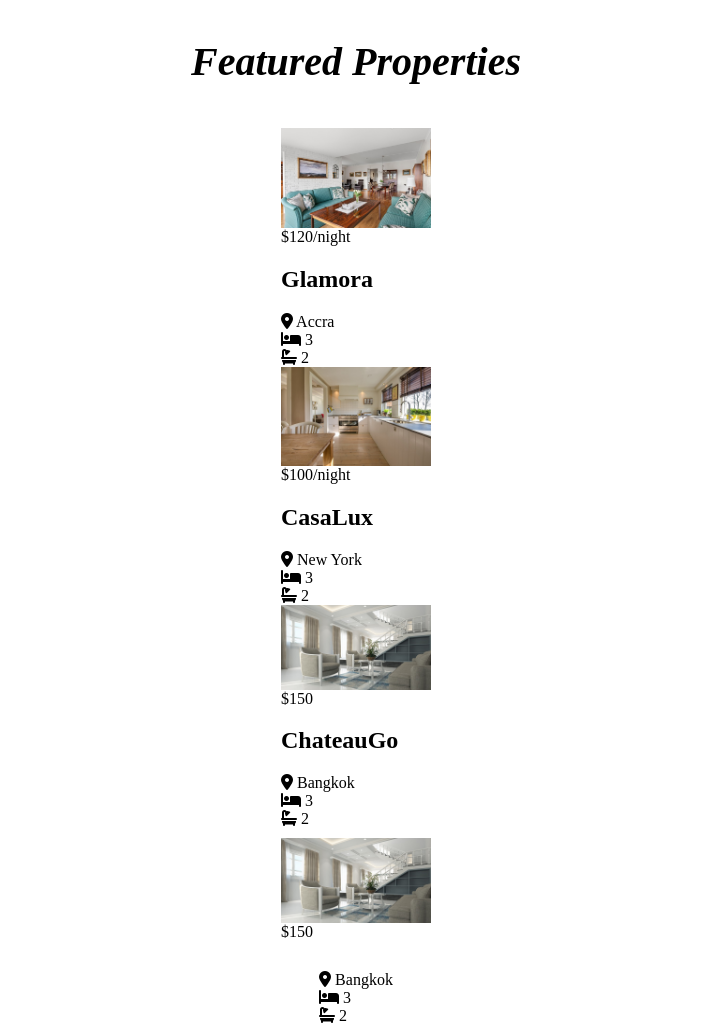
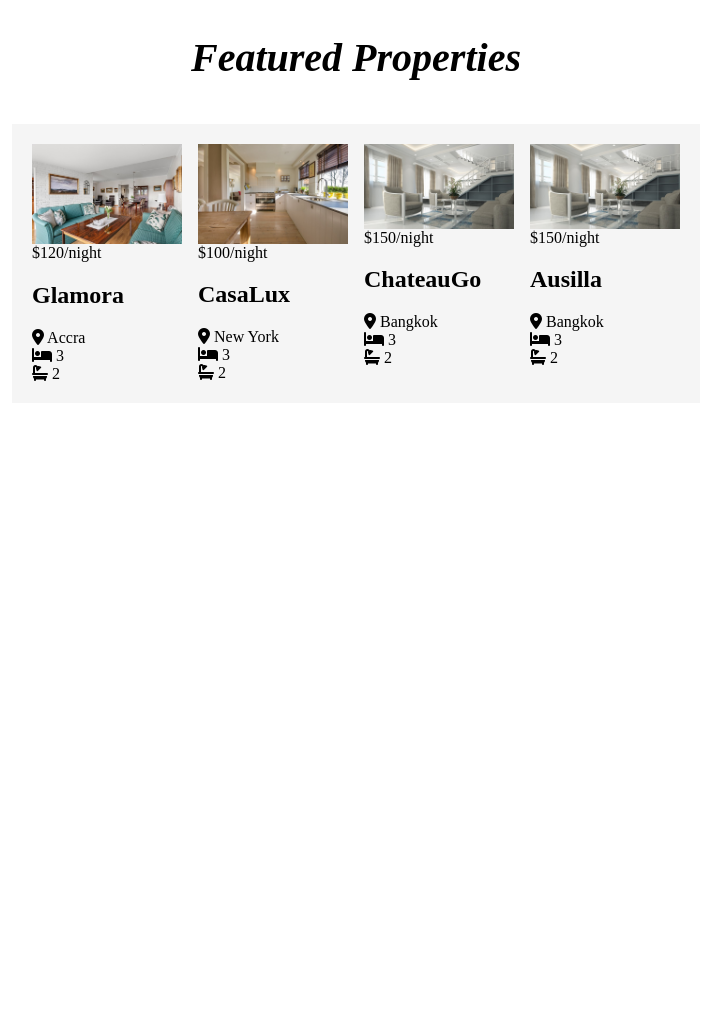
Before and after one commit to mayas-spec/Stayscape, a plain HTML site: page Index.html in a window 1280 px wide. Shown: the part 2060-3088 px from the top of the page, without its empty margins (284-995 px from the left). After the commit the page ends 2471 px from the top, so only its background shows below. Drawn offline with Linux system fonts and the light colour scheme.

Commit message:
third changes

```diff
--- a/Index.html
+++ b/Index.html
@@ -156,7 +156,7 @@
   <section class="Category">
     <h3 class="Subtitle">Our Properties</h3>
     <h2 class="title">Featured Properties</h2>
-    <div id="property grid">
+    <div id="property-grid">
         <!-- Property Card 1 -->
         <div class="property-card">
           <div class="property-image">
@@ -203,8 +203,7 @@
      <div class="property-card">
       <div class="property-image">
           <img src="Assets/interior-2685521_640.jpg" class="small-image" alt="Modern staircase with wooden steps">
-          <div class="price-tag">$150</div>
-      </div>
+          <div class="price-tag">$150/night</div>
       </div>
       <div class="property-details">
           <h2 class="property-title">ChateauGo</h2>
@@ -225,11 +224,10 @@
    <div class="property-card">
     <div class="property-image">
         <img src="Assets/interior-2685521_640.jpg" class="small-image" alt="Modern staircase with wooden steps">
-        <div class="price-tag">$150</div>
-    </div>
+        <div class="price-tag">$150/night</div>
     </div>
     <div class="property-details">
-        <h2 class="property-title"></h2>
+        <h2 class="property-title">Ausilla</h2>
         <div class="property-location">
             <i class="fas fa-map-marker-alt"></i> Bangkok
         </div>
--- a/style.css
+++ b/style.css
@@ -231,7 +231,6 @@ nav {
 }
 .location-card {
   padding: 20px;
-  border-bottom: 1px solid #e0e0e0;
   text-align: center;
 }
 
@@ -259,3 +258,12 @@ nav {
   max-width: 100%;
   display: block;
 }
+
+#property-grid{
+  display: flex;
+  flex-direction: row;
+  justify-content: space-evenly;
+  background-color: whitesmoke;
+  padding: 20px;
+  column-gap: 1rem;
+}
```
